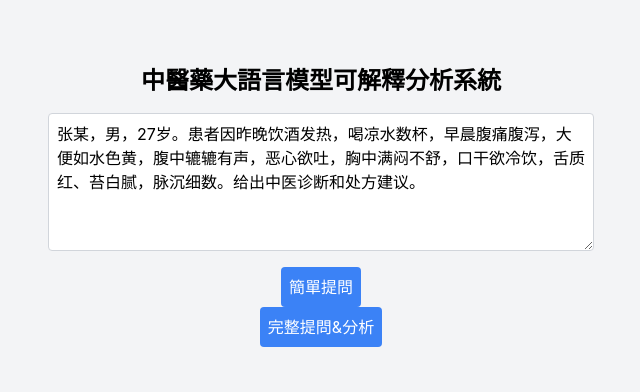
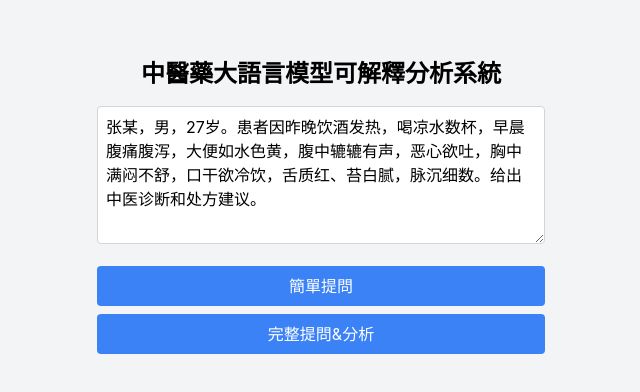
Before and after one commit to CISC7021-Group-66/web_explain_tcm_llm, a React (Create React App) app: page / in a window 1280 px wide. Shown: the part 194-586 px from the top of the page, without its empty margins (319-959 px from the left). Built offline with nearby package versions, Linux system fonts and the light colour scheme.

Commit message:
:art: 加入等待結束的判斷，禁止前端一直請求API

```diff
--- a/src/App.js
+++ b/src/App.js
@@ -1,6 +1,7 @@
 import { useState } from "react";
 
 function App() {
+  const [waiting, setWaiting] = useState(false);
   const [inputValue, setInputValue] = useState("张某，男，27岁。患者因昨晚饮酒发热，喝凉水数杯，早晨腹痛腹泻，大便如水色黄，腹中辘辘有声，恶心欲吐，胸中满闷不舒，口干欲冷饮，舌质红、苔白腻，脉沉细数。给出中医诊断和处方建议。");
   // 于某，男，62岁。患冠心病两年，服西药治疗，一日三次，从未有断，然胸憋心悸，一直不止。近月余，每至夜则咳嗽哮喘，痰涎清稀如水，倚息不能平卧，胸憋心悸尤甚。白昼则症状减轻。询知腰脊酸困，背畏风寒，时眩晕，手足心微热，口渴欲饮，但不多饮，亦不思冷，纳便尚可，舌尖略红，苔白腻，脉沉缓。给出中医诊断和处方建议。
 
@@ -8,6 +9,7 @@ function App() {
 
   async function simpleAsk() {
     try {
+      setWaiting(true);
       const response = await fetch("http://100.96.0.5:8000/query", {
         method: "POST",
         headers: { "Content-Type": "application/json" },
@@ -24,6 +26,8 @@ function App() {
       console.log(result);
     } catch (error) {
       console.error("請求失敗:", error.message);
+    } finally {
+      setWaiting(false);
     }
   }
 
@@ -36,6 +40,7 @@ function App() {
     controller = new AbortController();
 
     try {
+      setWaiting(true);
       // 修改此處ip為server ip
       const response = await fetch("http://100.96.0.5:8000/fullQuery", {
           method: "POST",
@@ -90,33 +95,44 @@ function App() {
       }
     } finally{
       controller = null; // 請求完成或中止後清空 controller
+      setWaiting(false);
     }
   }
 
   return (
     <div className="min-h-screen flex flex-col items-center justify-center bg-gray-100">
       <h1 className="text-2xl font-bold mb-4">中醫藥大語言模型可解釋分析系統</h1>
+      <div className="w-full max-w-md">
+        {waiting ? (
+          <div className="mb-4 p-2 border border-gray-300 rounded bg-white">
+            {inputValue}
+          </div>
+        ) : (
           <textarea
             value={inputValue}
             onChange={(e) => setInputValue(e.target.value)}
-        className="mb-4 p-2 border border-gray-300 rounded resize"
+            className="mb-4 p-2 border border-gray-300 rounded resize w-full"
             placeholder="Enter your question"
             rows="5"
             cols="50"
           />
+        )}
 
         <button
           onClick={() => simpleAsk()}
-        className="p-2 bg-blue-500 text-white rounded"
+          disabled={waiting}
+          className={`p-2 text-white rounded w-full ${waiting ? 'bg-gray-500' : 'bg-blue-500'}`}
         >
           簡單提問
         </button>
         <button
           onClick={() => fetchStream()}
-        className="p-2 bg-blue-500 text-white rounded"
+          disabled={waiting}
+          className={`p-2 text-white rounded w-full mt-2 ${waiting ? 'bg-gray-500' : 'bg-blue-500'}`}
         >
           完整提問&分析
         </button>
+      </div>
     </div>
   );
 }
```
Lines whose indentation alone changed are shown as unchanged.
